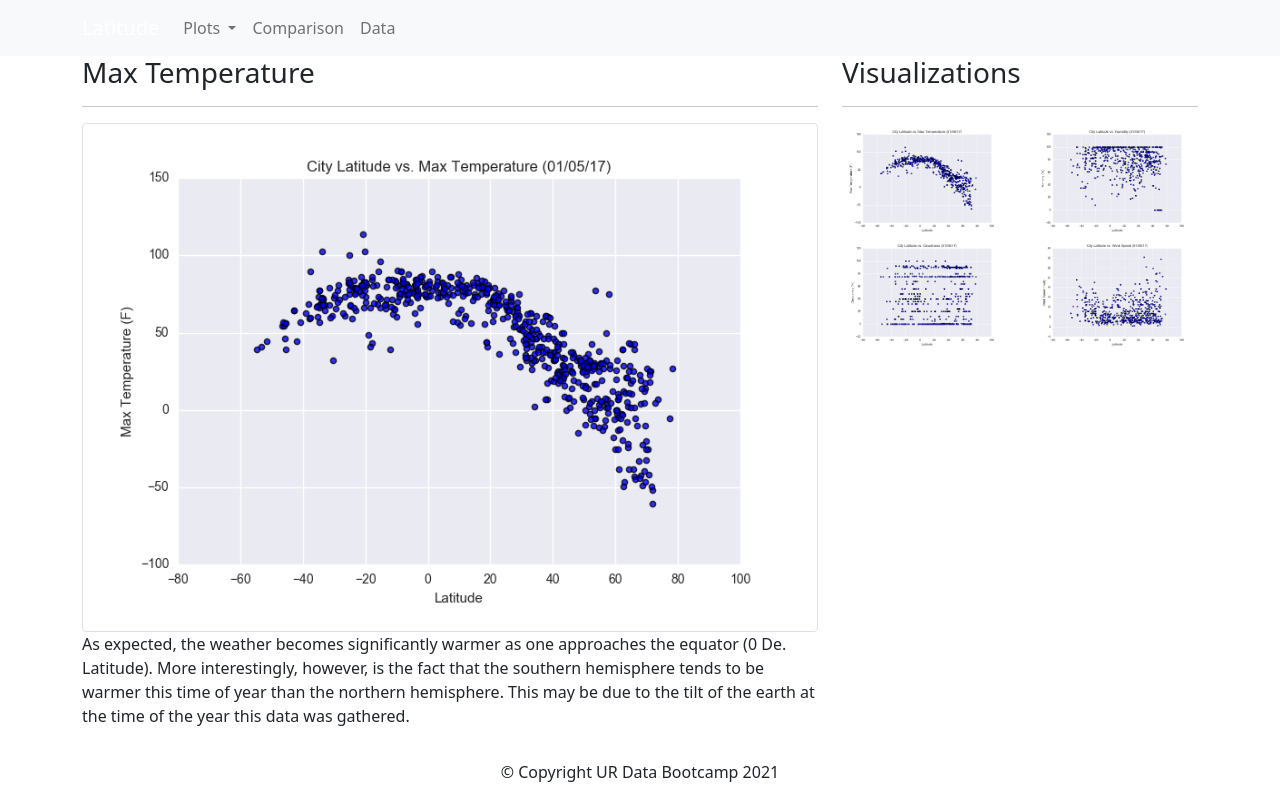
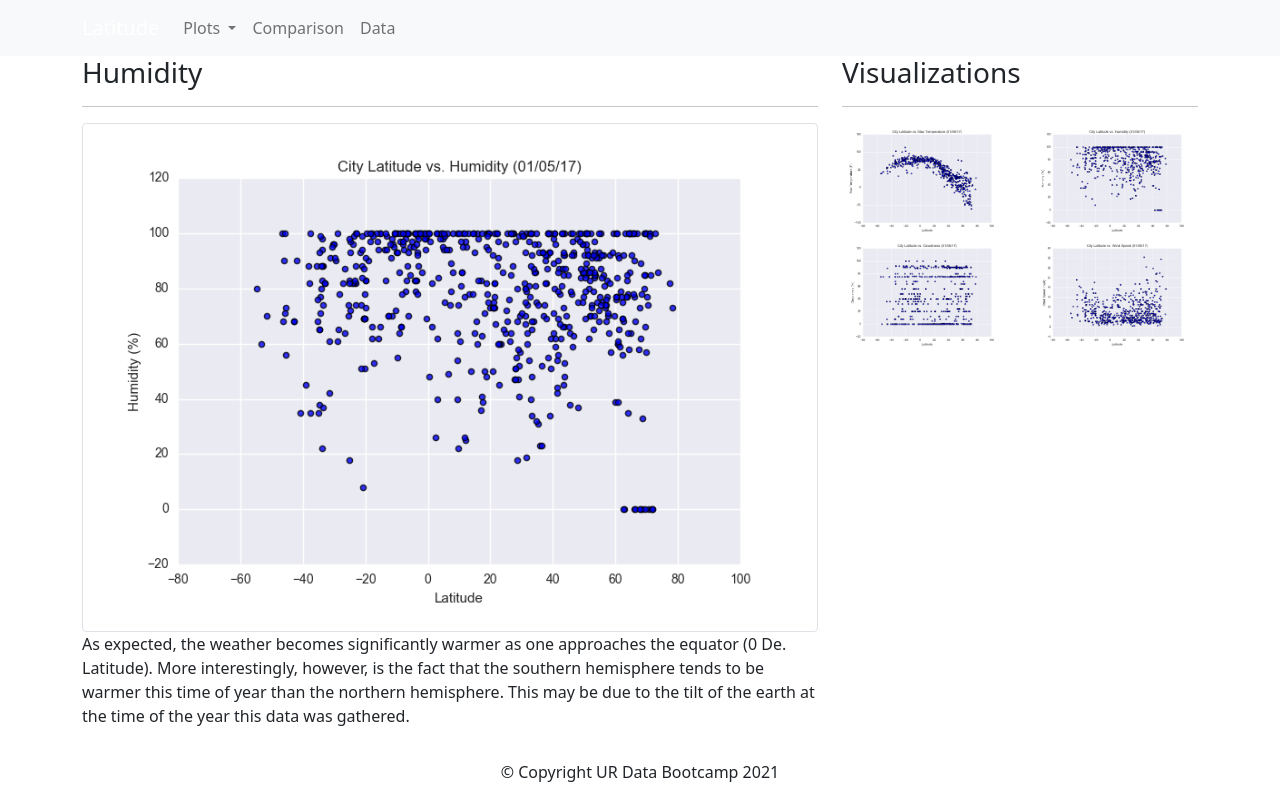
Before and after one commit to amramer45/Web-Design-Challenge, a plain HTML site: page humidity.html in a window 1280 px wide. Drawn offline with nearby package versions, Linux system fonts and the light colour scheme.

Commit message:
Quick updates to linked html

```diff
--- a/humidity.html
+++ b/humidity.html
@@ -12,7 +12,7 @@
 
     <link rel="stylesheet" href="style.css">
 
-    <title>Temperature</title>
+    <title>Humidity</title>
 </head>
 <body>
     <nav class="navbar navbar-expand-lg navbar-light bg-light">
@@ -50,10 +50,10 @@
         <div class="row">
             <div class="col-md-8">
                 <div class="col-md-12">
-                    <h3>Max Temperature</h3>
+                    <h3>Humidity</h3>
                     <hr>
                     <div class="thumbnail">
-                        <img class="img-thumbnail float-left" src="Resources/assets/images/Fig1.png" width="100%" alt="temperature">
+                        <img class="img-thumbnail float-left" src="Resources/assets/images/Fig2.png" width="100%" alt="humidity">
                     </div>
                     <p>As expected, the weather becomes significantly warmer as one approaches the equator (0 De. Latitude). More interestingly, however, is the fact that the southern hemisphere tends to be warmer this time of year than the northern hemisphere. This may be due to the tilt of the earth at the time of the year this data was gathered.</p>
                 </div>
```
Also changed, not shown: cloudiness.html (+3 -3 lines), windspeed.html (+3 -3 lines).
